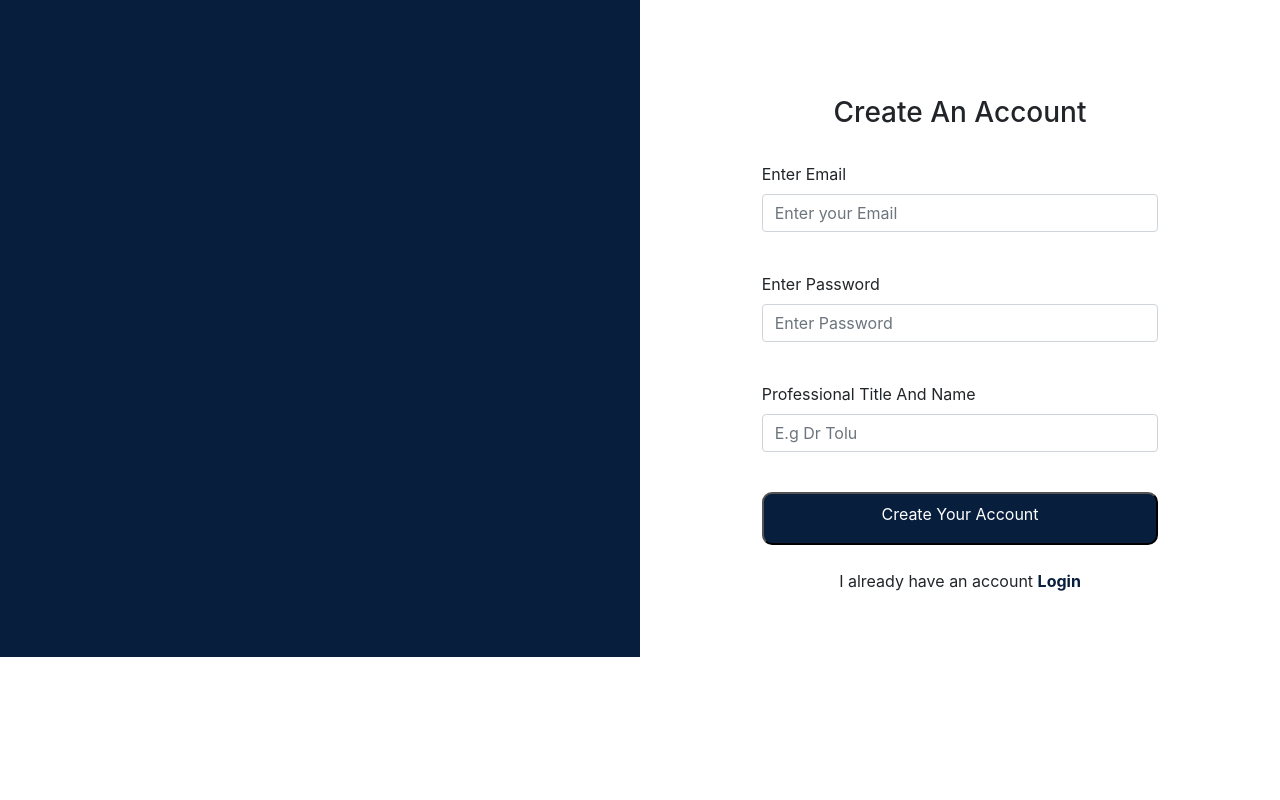
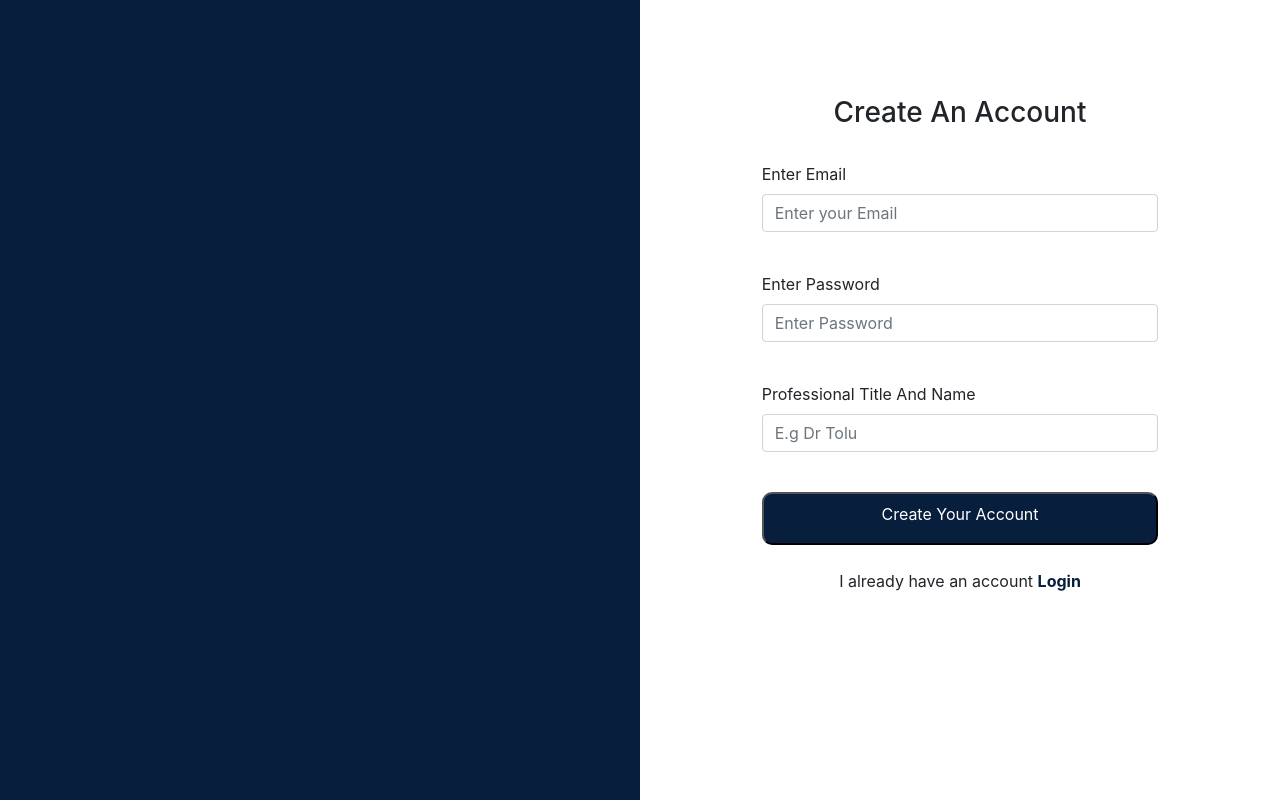
Before and after one commit to lawal1/TimiRG-Copilot, a website: page public/sign.html in a window 1280 px wide. Shown: the top 800 px of the page. Drawn offline with nearby package versions, Linux system fonts and the light colour scheme; some packages are replaced by stand-ins of ours; a script that the page names is missing.

```diff
--- a/public/sign.html
+++ b/public/sign.html
@@ -80,7 +80,7 @@
 <body>
   <div class="container-fluid">
     <div class="row">
-      <div class="col-lg-6" style="background-color: #081e3d;">
+      <div class="col-lg-6" style="background-color: #081e3d;height: 1000px;">
         <!-- Left side content if any -->
       </div>
       <div class="col-lg-6">
```
